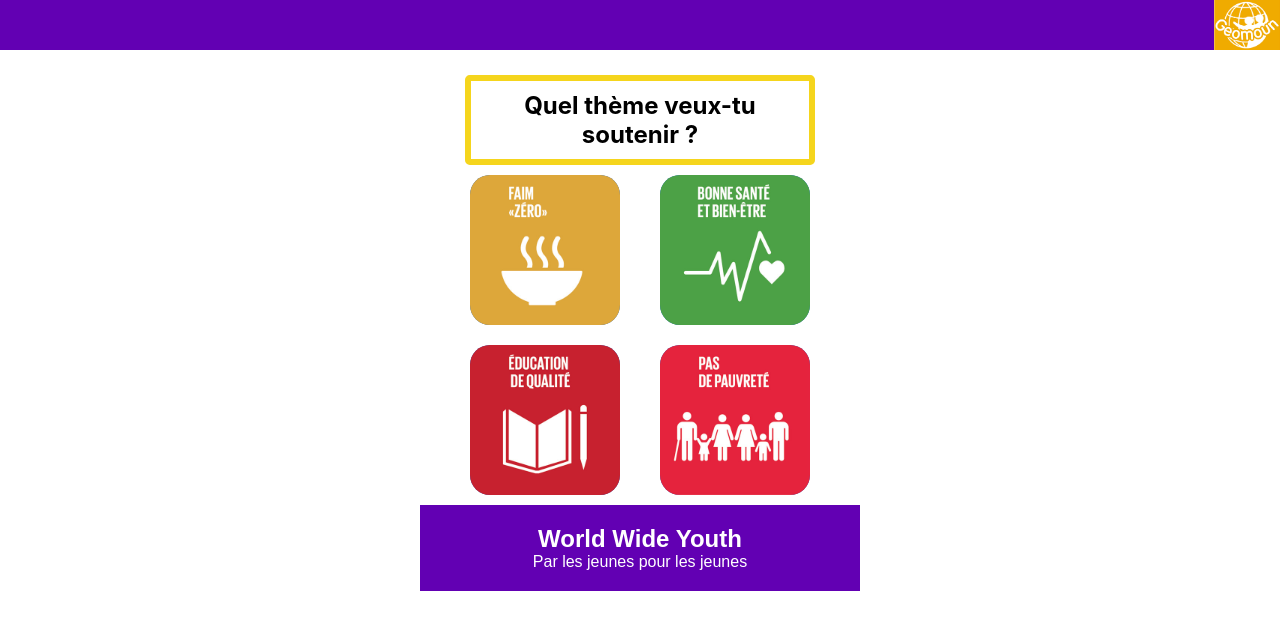
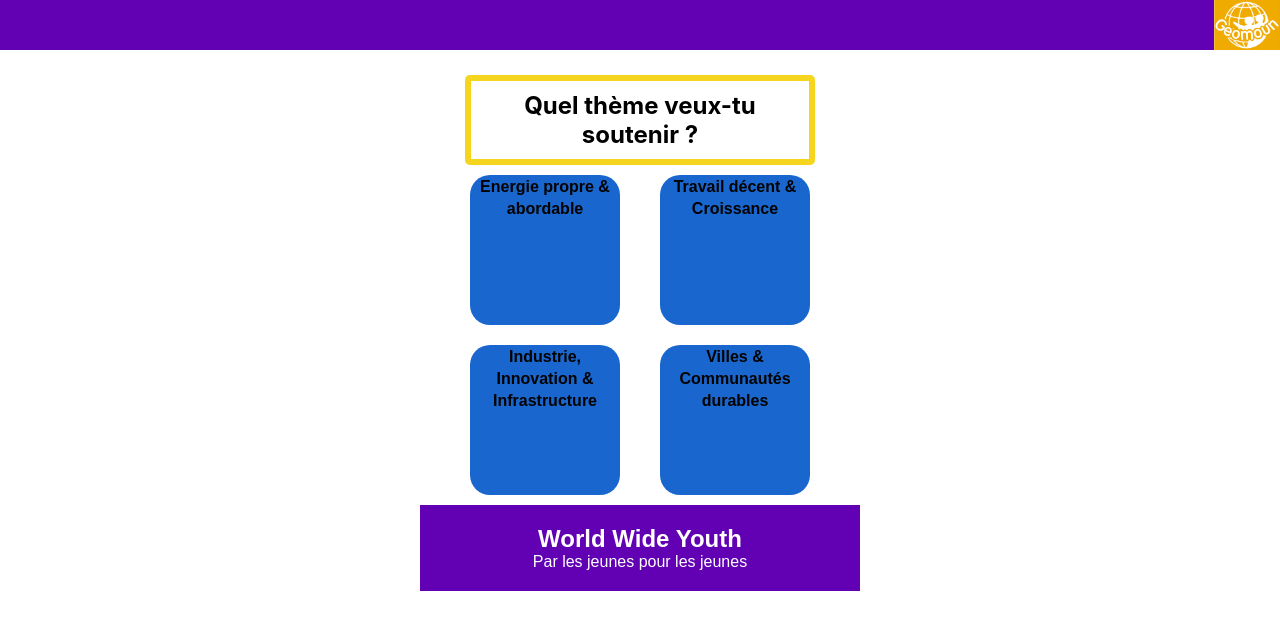
Before and after one commit to BaudhuinPie/Hackathon-Geomoun, a React (Create React App) app: page /bien-etre in a window 1280 px wide. Shown: the top 630 px of the page. Built offline with nearby package versions, Linux system fonts and the light colour scheme.

Commit message:
Ready to show

```diff
--- a/src/App.js
+++ b/src/App.js
@@ -28,6 +28,15 @@
       <Switch>
         {subRoutes()}
         <Route
+          path="/bien-etre"
+          render={props => (
+            <SubCategoriesFrame
+              {...props}
+              subCategories={categories["developpement-economique"]}
+            />
+          )}
+        />
+        <Route
           path="/ethique"
           render={props => (
             <SubCategoriesFrame
@@ -41,7 +50,7 @@
           render={props => (
             <SubCategoriesFrame
               {...props}
-              subCategories={categories["developpement-economique"]}
+              subCategories={categories["bien-etre"]}
             />
           )}
         />
@@ -54,15 +63,7 @@
             />
           )}
         />
-        <Route
-          path="/bien-etre"
-          render={props => (
-            <SubCategoriesFrame
-              {...props}
-              subCategories={categories["bien-etre"]}
-            />
-          )}
-        />
+
         <Route exact path="/projectform" render={props => <CreationForm />} />
         <Route exact path="/ListeProject" render={props => <ListeProject />} />
         <Route
@@ -75,35 +76,6 @@
           path="/CreerOuRejoind"
           render={props => <CreerOuRejoind />}
         />
-          />
-          <Route
-          path="/2"
-          render={props => (
-            <SubCategoriesFrame
-              {...props}
-              subCategories={categories["bien-etre"]}
-            />
-          )}
-        />
-        <Route
-          path="/3"
-          render={props => (
-            <SubCategoriesFrame
-              {...props}
-              subCategories={categories["bien-etre"]}
-            />
-          )}
-        />
-        <Route
-          path="/4"
-          render={props => (
-            <SubCategoriesFrame
-              {...props}
-              subCategories={categories["bien-etre"]}
-            />
-          )}
-        />
-
 
 
         <Route
--- a/src/components/Pages/SubCategoriesFrame.js
+++ b/src/components/Pages/SubCategoriesFrame.js
@@ -29,17 +29,17 @@
             </Link>
           </li>
           <li id="2" key="/CreerOuRejoind">
-            <Link to={`/${subCategories[2]}`}>
+            <Link to="/CreerOuRejoind">
               {getObjectif(subCategories[2])}
             </Link>
           </li>
           <li id="3" key="/CreerOuRejoind">
-            <Link to={`/${subCategories[3]}`}>
+            <Link to="/CreerOuRejoind">
               {getObjectif(subCategories[3])}
             </Link>
           </li>
           <li id="4" key="/CreerOuRejoind">
-            <Link to={`/${subCategories[4]}`}>
+            <Link to="/CreerOuRejoind">
               {getObjectif(subCategories[4])}
             </Link>
           </li>
```
